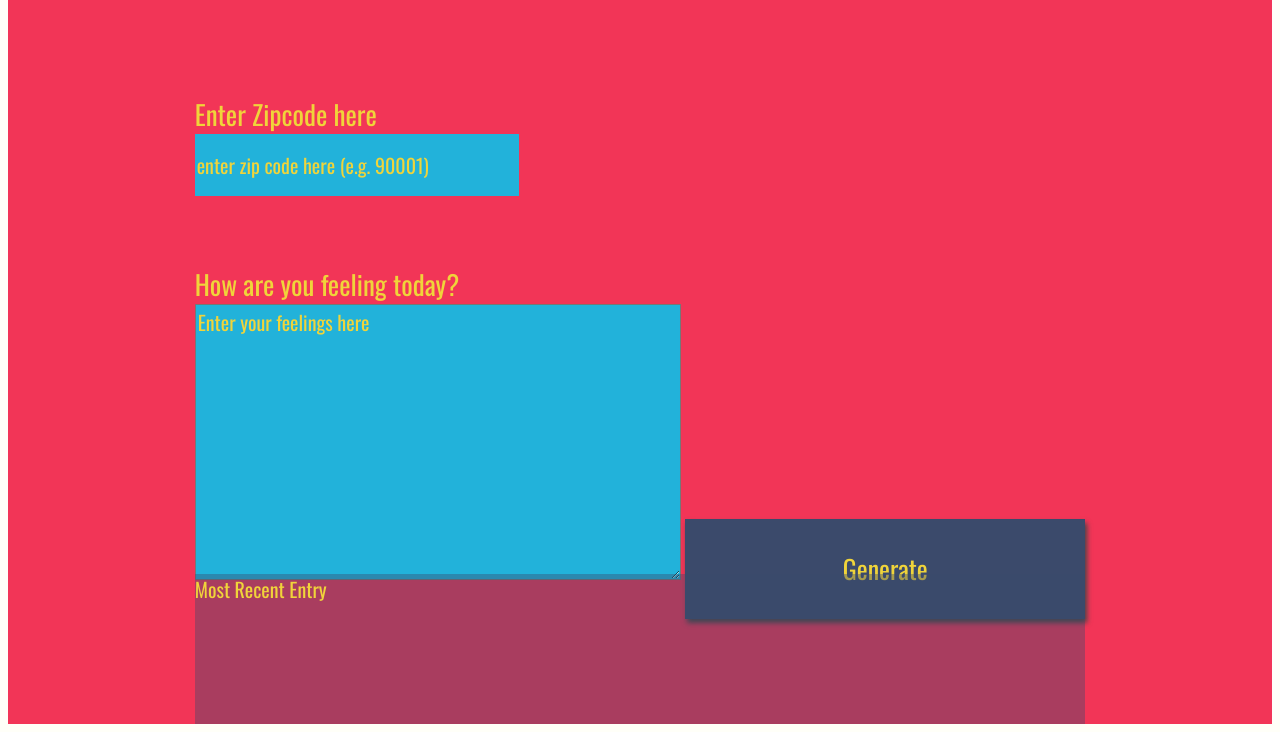
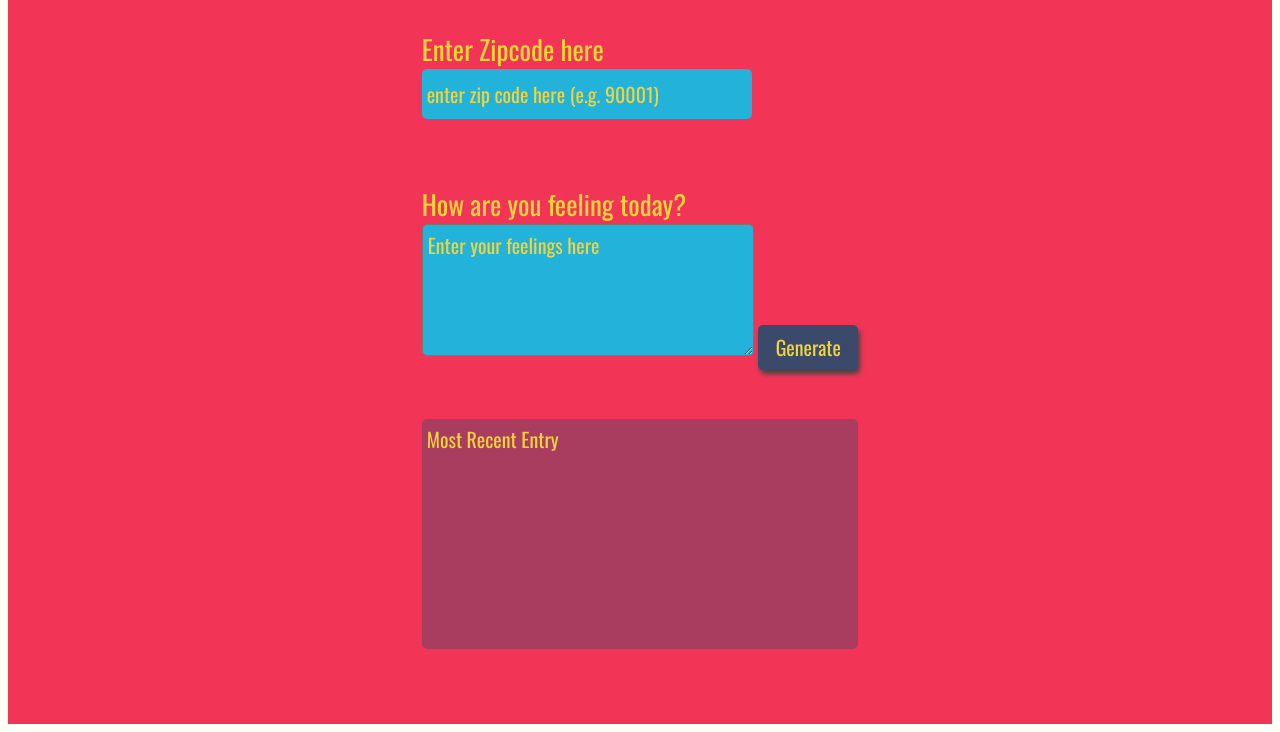
Before and after one commit to hokkichan/udacity-front-end-nanodegree, a website: page weather-journal-app/website/index.html in a window 1280 px wide. Shown: the part 84-816 px from the top of the page. Drawn offline with nearby package versions, Linux system fonts and the light colour scheme; a web font is replaced by a local one.

Commit message:
Update styling

```diff
--- a/weather-journal-app/website/index.html
+++ b/weather-journal-app/website/index.html
@@ -17,7 +17,7 @@
   </div>
   <div class ="holder feel">
     <label for="feelings">How are you feeling today?</label>
-    <textarea class= "myInput" id="feelings" placeholder="Enter your feelings here" rows="9" cols="50"></textarea>
+    <textarea class= "myInput" id="feelings" placeholder="Enter your feelings here" rows="3" width="250px"></textarea>
     <button id="generate" type = "submit"> Generate </button>
   </div>
   <div class ="holder entry">
--- a/weather-journal-app/website/style.css
+++ b/weather-journal-app/website/style.css
@@ -17,34 +17,37 @@ body{
 }
 
 .holder{
+  margin-top: -100px;
+}
 
+.feel {
+  margin-top: -150px;
 }
 
 .entry{
-    background: rgba(59, 74, 107, .4);
+  background: rgba(59, 74, 107, .4);
+  margin-top: -120px;
+  height: 220px;
+  border-radius: 5px;
+  padding: 5px;
 }
 
-#entryHolder{
-
+#entryHolder, #date, #temp, #content {
+  font-size: 0.9em;
 }
 
-#date{
-
-}
-
-#temp{
-
-}
-
-#content{
-
+#zip{
+  height: 40px;
 }
 
 .headline {
+  margin-top: 15px;
+  color: #3b4a6b;
+  font-size: 1.5em;
+}
 
-}
 .title{
-
+  margin-bottom: 15px;
 }
 
 /*  Basic Styling To Override Default For Basic HTML Elements */
@@ -62,18 +65,22 @@ input{
     font-size: 20px;
     font-family: 'Oswald', sans-serif;
     border: none;
+    border-radius: 5px;
+    padding: 5px;
 }
 
 button{
-    width: 400px;
-    height: 100px;
+    width: 100px;
+    height: 45px;
     background: #3b4a6b;
     color: #f0d43a;
-    font-size: 26px;
+    font-size: 20px;
     font-family: 'Oswald', sans-serif;
     border: none;
     box-shadow: 2px 4px 5px #444;
+    border-radius: 5px;
 }
+
 h1{
     font-size: 36px;
 }
@@ -83,6 +90,10 @@ textarea{
     color: #f0d43a;
     font-size: 20px;
     font-family: 'Oswald', sans-serif;
+    height: 120px;
+    width: 320px;
+    padding: 5px;
+    border-radius: 5px;
 }
 /* Reset style for HTML element on active to have no border*/
 input:focus,
```
Lines whose indentation alone changed are shown as unchanged.
